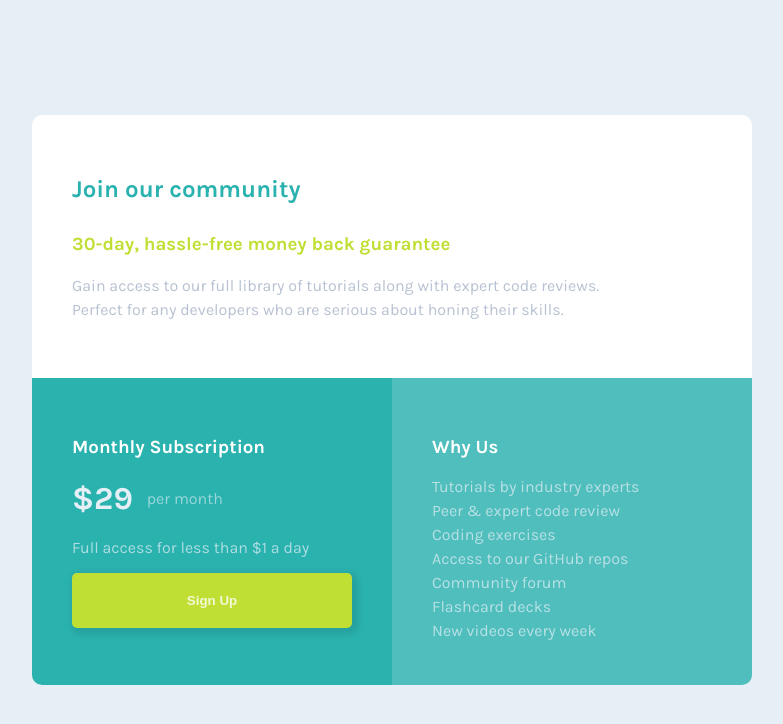
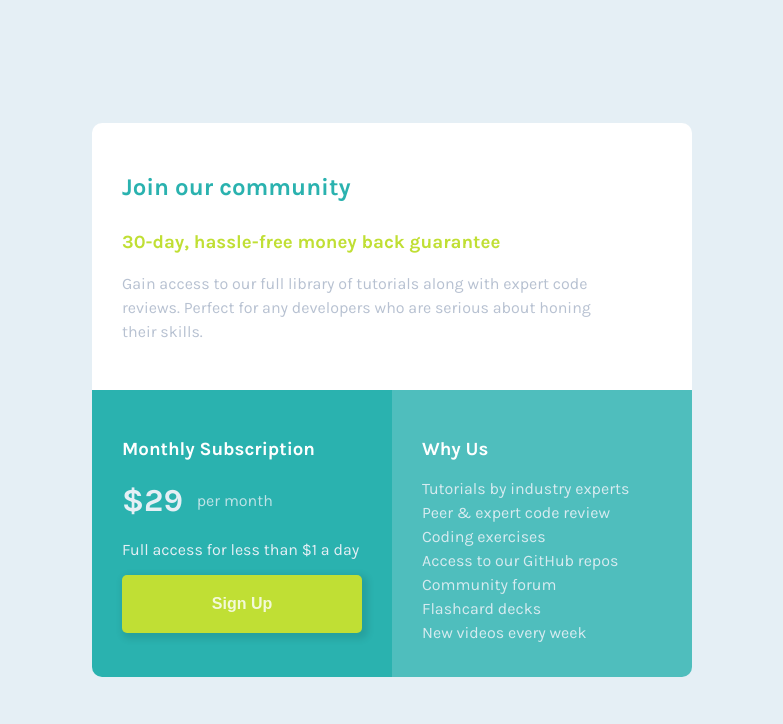
Before and after one commit to tarun19991121/Single-Price-Grid-Component, a plain HTML site: page index.html in a window 1280 px wide. Shown: the whole page, without its empty margins (248-1031 px from the left). Drawn offline with Linux system fonts and the light colour scheme.

Commit message:
Update style.css

```diff
--- a/style.css
+++ b/style.css
@@ -19,6 +19,7 @@ button{
     border-radius: 5px;
     background-color: hsl(71, 73%, 54%);
     color: #ffffffcd;
+    font-size: 16px;
     font-weight: 700;
     box-shadow: 3px 3px 7px 3px rgba(0, 0, 0, 0.1);
 }
@@ -30,7 +31,7 @@ p {
 }
 
 .container{
-    max-width: 720px;
+    max-width: 600px;
     display: grid;
     grid-template-columns: 1fr 0.5fr 0.5fr;
     margin: auto;
@@ -40,7 +41,7 @@ p {
     background-color: white;
     grid-area: 1/1/1/4;
     color: hsl(218, 22%, 67%,0.7);
-    padding: 40px;
+    padding: 30px;
     border-radius: 10px 10px 0 0;
 
 }
@@ -48,14 +49,14 @@ p {
     grid-area: 2/1/2/2;
     background-color: hsl(179, 62%, 43%);
     color: hsl(204, 43%, 93%);
-    padding: 40px;
+    padding: 30px;
     border-radius: 0 0 0 10px;
 }
 .grid-item3 {
     grid-area: 2/2/2/4;
     background-color: hsla(179, 62%, 43%, 0.8);
-    color: hsl(204, 43%, 93%,0.7);
-    padding: 40px;
+    color: hsl(204, 43%, 93%,0.9);
+    padding: 30px;
     border-radius: 0 0 10px 0;
 }
 
@@ -68,7 +69,7 @@ p {
     line-height: 1.5;
 }
 .grid-item2 p {
-    color: hsl(204, 43%, 93%,0.7);
+    color: hsl(204, 43%, 93%);
 }
 
 .guarantee {
@@ -83,7 +84,7 @@ p {
 .per-month {
     font-size: 16px;
     font-weight: 400;
-    color: hsl(204, 43%, 93%,0.6);
+    color: hsl(204, 43%, 93%,0.8);
     padding-left: 10px;
     position: relative;
     bottom: 5px;
```
